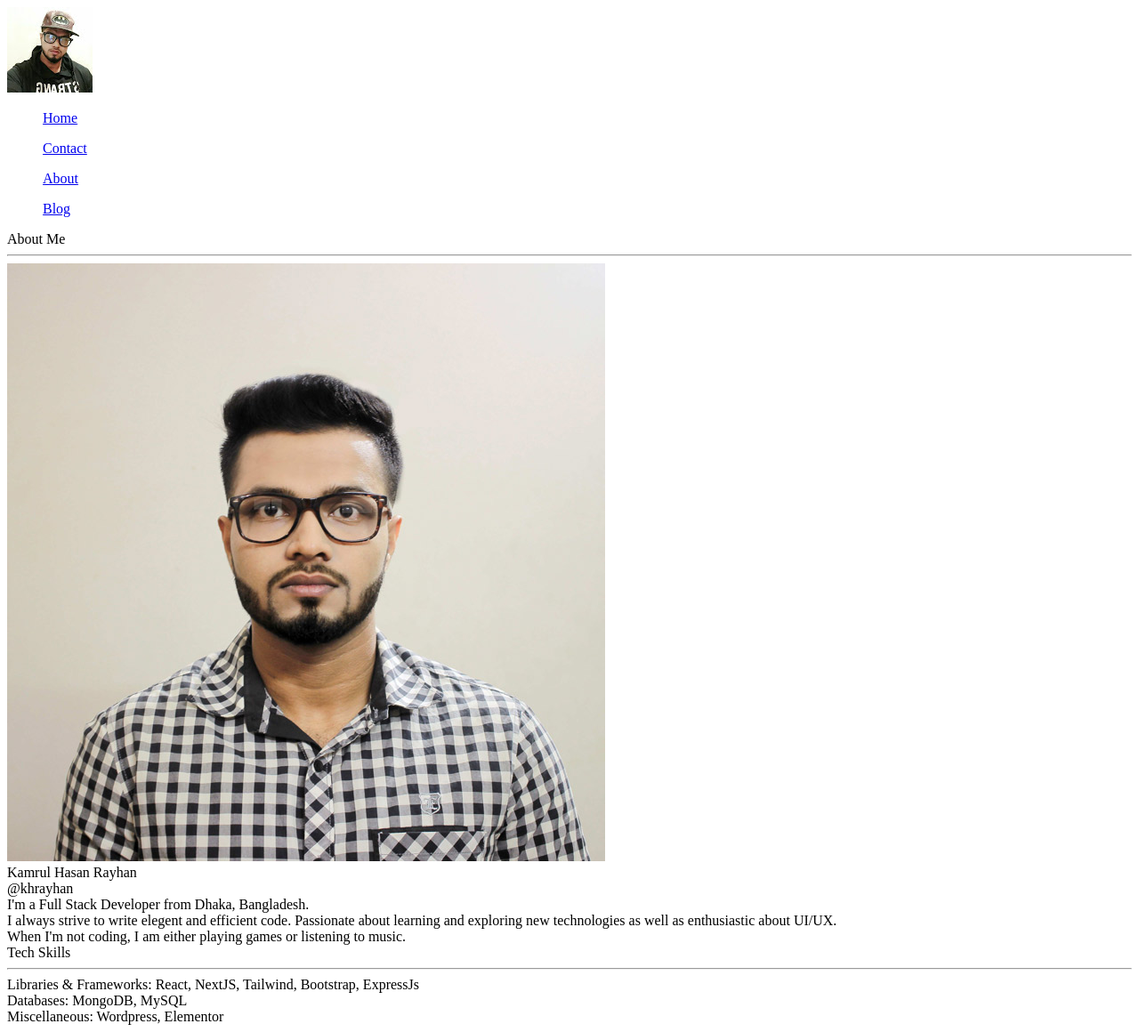
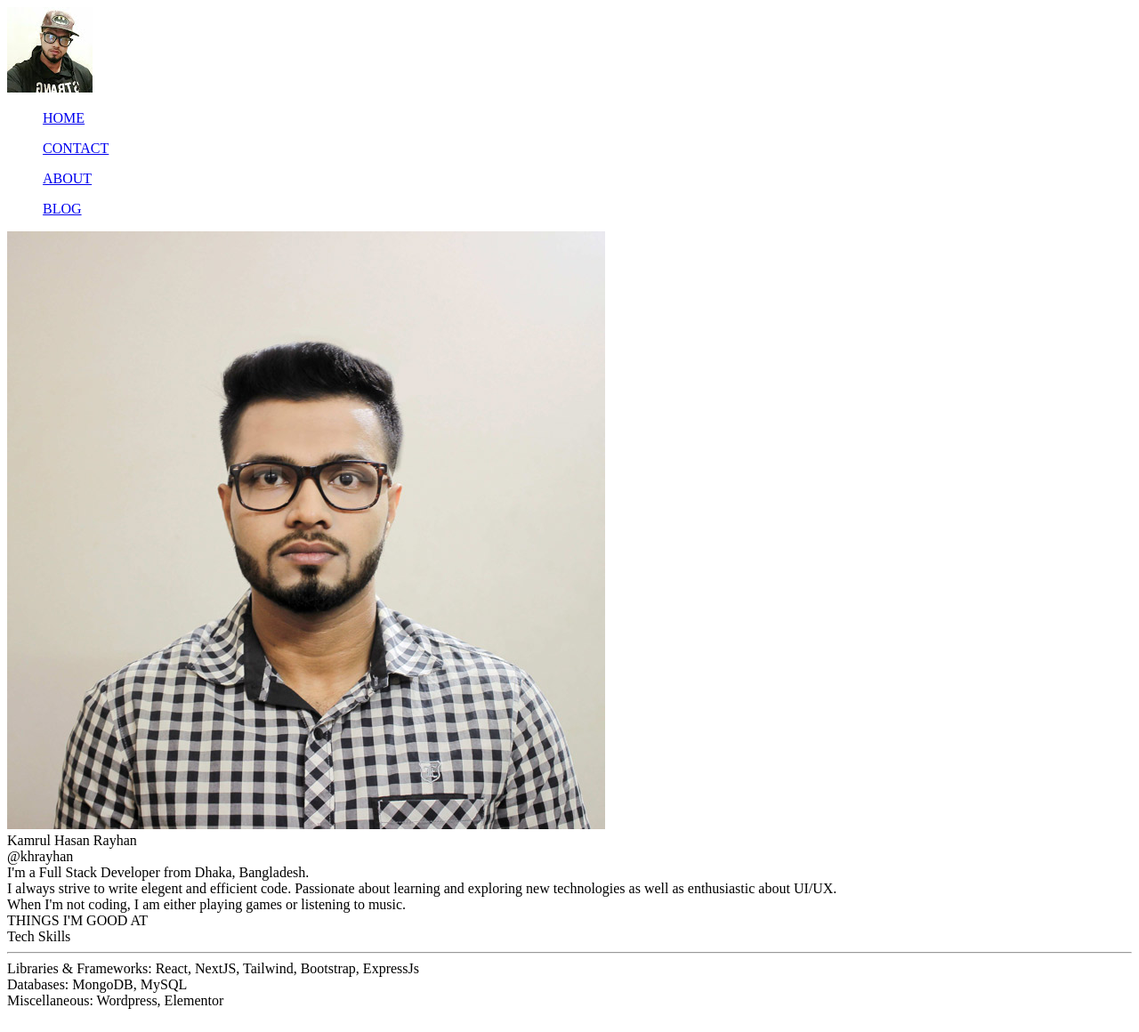
Before and after one commit to K-H-Rayhan/Portfolio, a Next.js app: page /about in a window 1280 px wide. Shown: the whole page at 89% size. Built offline with nearby package versions, Linux system fonts and the light colour scheme.

Commit message:
commit on 'main'

```diff
--- a/components/card/Designstep.js
+++ b/components/card/Designstep.js
@@ -2,12 +2,11 @@ import React from 'react'
 
 export default function Designstep({ number, text, bigText }) {
   return (
-    <div className="mt-4 h-48 md:h-40 lg:h-40 xl:h-44 p-10 w-80 md:w-80 lg:w-80 xl:w-96 flex flex-col ring-1 ring-gray-100 shadow-lg gap-1.5 bg-white" style={{ "borderBottomRightRadius": "5rem", "borderTopLeftRadius": "5rem" }}>
-      <div className=" table-row">
+    <div className="mt-4 h-44 md:h-40 lg:h-40 xl:h-40 p-10 w-80 md:w-80 lg:w-80 xl:w-80 flex flex-col ring-2 ring-gray-100 shadow-lg gap-1.5 bg-white items-center justify-center" style={{ "borderBottomRightRadius": "5rem", "borderTopLeftRadius": "5rem" }}>
+      <div className=" table-row place-content-center justify-items-center">
         <div className="table-cell w-14 h-14 rounded-full ring-1 ring-gray-100 shadow-md  bg-center text-center align-middle font-bold text-3xl text-green-400" >{number}</div>
         <div className="table-cell  align-middle font-extrabold text-lg tracking-wide text-transparent bg-clip-text bg-gradient-to-br from-green-400 to-blue-400" >&nbsp;{text}</div>
       </div>
-      <div className="mt-4 md:mt-1 xl:mt-2 px-8 text-center font-bold text-gray-600">{bigText}</div>
     </div>
   )
 }
--- a/components/card/Homecard.js
+++ b/components/card/Homecard.js
@@ -2,7 +2,7 @@ import React from 'react'
 
 export default function Homecard(props) {
     return (
-        <div className=" w-80 lg:w-56 h-60 rounded-md ring-1 ring-gray-100 flex flex-col items-center place-content-center shadow-lg gap-1.5 bg-white">
+        <div className=" w-80 lg:w-56 h-60 rounded-md ring-1 ring-gray-100 flex flex-col items-center place-content-center shadow-lg gap-1.5 bg-white  transition duration-500 ease-in-out  transform hover:-translate-y-1 hover:scale-105">
         <div><img src={props.src} alt="" className="w-20" /></div>
         <div className="font-semibold">{props.name}</div>
         <div ><a href={props.link} target="_blank" rel="noopener noreferrer" className="underline font-semibold text-green-400 text-lg"  >Learn More</a></div>
--- a/components/layout/Header.js
+++ b/components/layout/Header.js
@@ -15,12 +15,12 @@ function header() {
                 <Link href="/" >
                     <img src="/images/unnamed.jpg" alt="" className=" rounded-full w-10 cursor-pointer hidden md:inline" />
                 </Link>
-                <div className="space-x-3 text-sm flex flex-nowrap items-center font-bold tracking-wide">
-                    <ul className={"hover:text-green-400 " + (router.pathname == '/' ? 'text-green-400' : '')}><Link href="/">Home</Link></ul>
+                <div className="space-x-3 text-xs flex flex-nowrap items-center font-extrabold tracking-tighter">
+                    <ul className={"hover:text-green-400 " + (router.pathname == '/' ? 'text-green-400' : '')}><Link href="/">HOME</Link></ul>
                     {/* <ul className={"hover:text-green-400 " + (router.pathname == '/projects' ? 'text-green-400' : '')}><Link href="/projects">Projects</Link></ul> */}
-                    <ul className={"hover:text-green-400 " + (router.pathname == '/contact' ? 'text-green-400' : '')}><Link href="/contact">Contact</Link></ul>
-                    <ul className={"hover:text-green-400 " + (router.pathname == '/about' ? 'text-green-400' : '')}><Link href="/about">About</Link></ul>
-                    <ul className={"hover:text-green-400 " + (router.pathname == '/blog' ? 'text-green-400' : '')}><Link href="/blog">Blog</Link></ul>
+                    <ul className={"hover:text-green-400 " + (router.pathname == '/contact' ? 'text-green-400' : '')}><Link href="/contact">CONTACT</Link></ul>
+                    <ul className={"hover:text-green-400 " + (router.pathname == '/about' ? 'text-green-400' : '')}><Link href="/about">ABOUT</Link></ul>
+                    <ul className={"hover:text-green-400 " + (router.pathname == '/blog' ? 'text-green-400' : '')}><Link href="/blog">BLOG</Link></ul>
                 </div>
             </div>
         </div>
--- a/components/layout/Layout.js
+++ b/components/layout/Layout.js
@@ -3,7 +3,7 @@ import Header from './Header'
 import Footer from './Footer'
 export default function Layout({ title, keywords, description, children }) {
     return (
-        <div className="select-none h-screen overflow-scroll scrollbar scrollbar-thin scrollbar-thumb-green-400 scrollbar-track-white scrollbar-thumb-rounded-full">
+        <div className="select-none h-screen overflow-scroll scrollbar scrollbar-thin scrollbar-thumb-green-400 scrollbar-track-white scrollbar-thumb-rounded-full font-inter">
             <Head><title>{title}</title></Head>
             <meta name='description' content={description} />
             <meta name='keywords' content={keywords} />
--- a/components/others/Button.js
+++ b/components/others/Button.js
@@ -2,6 +2,6 @@ import React from 'react'
 import Link from 'next/link'
 export default function Button(props) {
     return (
-        <Link href={"/"+props.link}><button className="bg-green-400 hover:bg-green-500 text-sm text-white font-bold py-6 px-12 rounded-full tracking-widest transform duration-500 hover:-translate-y-4 mt-3 mb-10">{props.name}</button></Link>
+        <Link href={"/"+props.link}><button className=" bg-green-400 hover:bg-green-500 text-sm text-white font-bold py-6 px-12 rounded-full tracking-widest transform duration-500 hover:-translate-y-4 mt-3 mb-10">{props.name}</button></Link>
     )
 }
--- a/pages/about.js
+++ b/pages/about.js
@@ -3,16 +3,14 @@ function about() {
     return (
         <Layout title="Rayhan | About">
             <div className=" h-screen flex flex-col justify-center items-center">
-            <div className="md:text-6xl text-4xl font-extrabold flex-wrap text-green-400 mx-5 md:row-start-2 mb-8">
-                    About Me<hr className="mt-3 w-16 h-2 bg-green-400 rounded-full" />
-                </div>
+
                 <div className=" flex flex-col mx-auto bg-white items-center">
                     <div className=" flex flex-col">
                         <img className="w-32 h-32 mx-auto rounded-full border-2 mb-2 border-gray-100 " src="/images/1612016993441.jpg" alt="" />
-                        <div className="text-center font-semibold text-lg tracking-wide">Kamrul Hasan Rayhan</div>
+                        <div className="text-center font-extrabold text-3xl tracking-wide">Kamrul Hasan Rayhan</div>
                         <div className="text-center text-base">@khrayhan</div>
                     </div>
-                    <div className="w-full sm:w-2/5 lg:w-2/5 text-center mt-5 font-semibold  md:border-t-2 border-green-400 md:shadow-lg p-6 sm:text-lg sm:tracking-wide sm:rounded-xl" >
+                    <div className="w-full sm:w-2/5 lg:w-2/5 text-center mt-5  md:border-t-2 border-green-400 md:shadow-lg p-6 sm:tracking-wide sm:rounded-xl text-xl font-bold" >
                         I'm a Full Stack Developer from Dhaka, Bangladesh. <br />
                         I always strive to write elegent and efficient code. Passionate about learning and exploring new technologies as
                         well as enthusiastic about UI/UX.<br />
@@ -21,15 +19,19 @@ function about() {
                 </div>
             </div>
             <div className="md:h-screen flex md:flex-row justify-center items-center flex-col mb-14" id="techSkill">
+                <div>
+            <div className=" font-light tracking-widest text-center mb-2 ">THINGS I'M GOOD AT</div>
             <div className="md:text-6xl text-4xl font-extrabold flex-wrap text-green-400 mx-5 md:row-start-2">
                     Tech Skills<hr className="mt-3 w-16 h-2 bg-green-400 rounded-full" />
                 </div>
-                <div className="w-full sm:w-2/5 lg:w-2/5 text-center mt-5 font-semibold md:border-t-2 border-green-400 md:shadow-lg p-6 text-lg tracking-wide sm:rounded-xl" >
-                    <div className="font-extrabold text-lg tracking-wide " >Libraries & Frameworks: <span className="font-bold text-base tracking-tight  " >
+
+                </div>
+                <div className="w-full sm:w-2/5 lg:w-2/5 text-center mt-5 font-semibold md:border-t-2 border-green-400 md:shadow-lg p-6 text-xl tracking-wide sm:rounded-xl" >
+                    <div className="font-extrabold tracking-wide " >Libraries & Frameworks: <span className="font-bold tracking-tight  " >
                         React, NextJS, Tailwind, Bootstrap, ExpressJs</span><br /></div>
-                    <div className="font-extrabold text-lg tracking-wide" >Databases: <span className="font-bold text-base tracking-tight " >
+                    <div className="font-extrabold tracking-wide" >Databases: <span className="font-bold tracking-tight " >
                         MongoDB, MySQL</span><br /></div>
-                        <div className="font-extrabold text-lg tracking-wide" >Miscellaneous: <span className="font-bold text-base tracking-tight " >
+                        <div className="font-extrabold tracking-wide" >Miscellaneous: <span className="font-bold tracking-tight " >
                         Wordpress, Elementor</span><br /></div>
                 </div>
             </div>
--- a/tailwind.config.js
+++ b/tailwind.config.js
@@ -7,7 +7,10 @@ module.exports = {
       backgroundImage: {
         'hero-pattern': "url('/images/download1.png')",
         'contactBg': "url('/images/contactUs.png')",
-       }
+       },
+      fontFamily:{
+        'inter': 'Inter'
+      }
     },
   },
   variants: {
```
Also changed, not shown: pages/index.js (+6 -6 lines).
